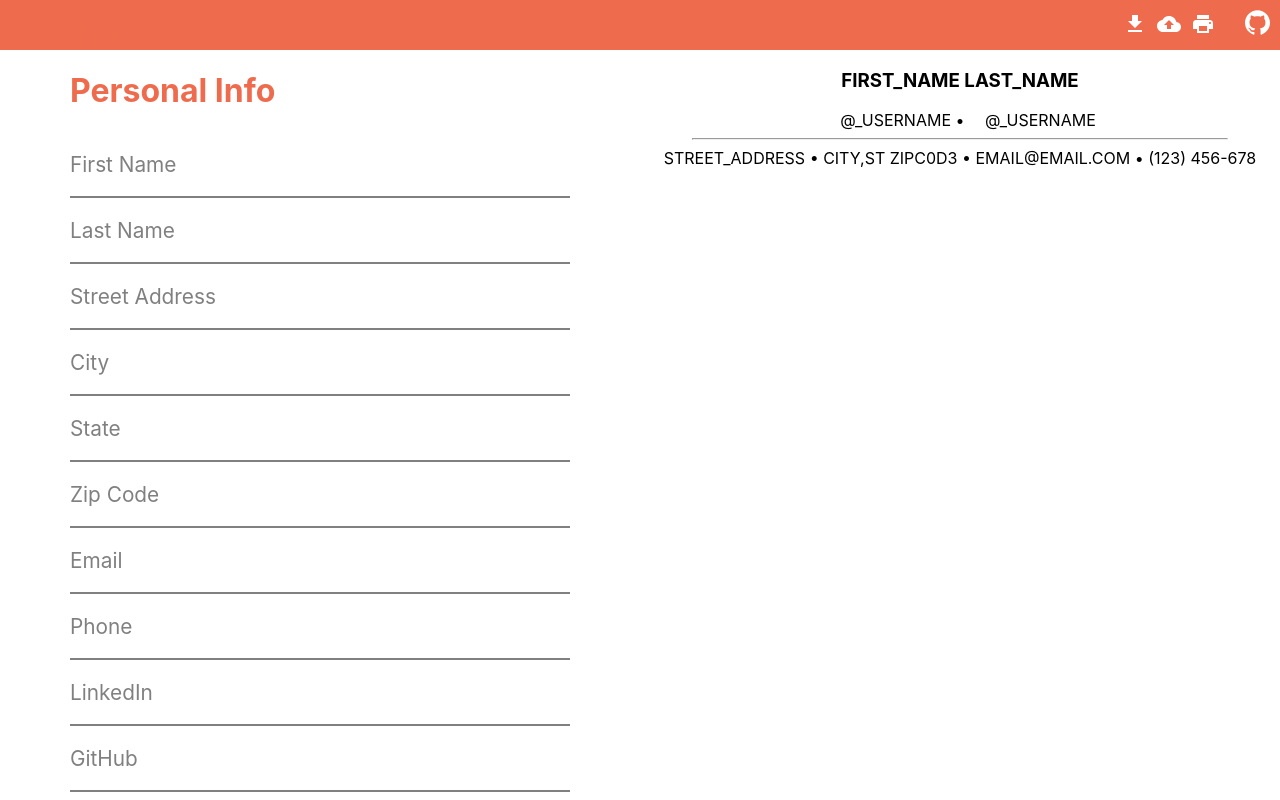
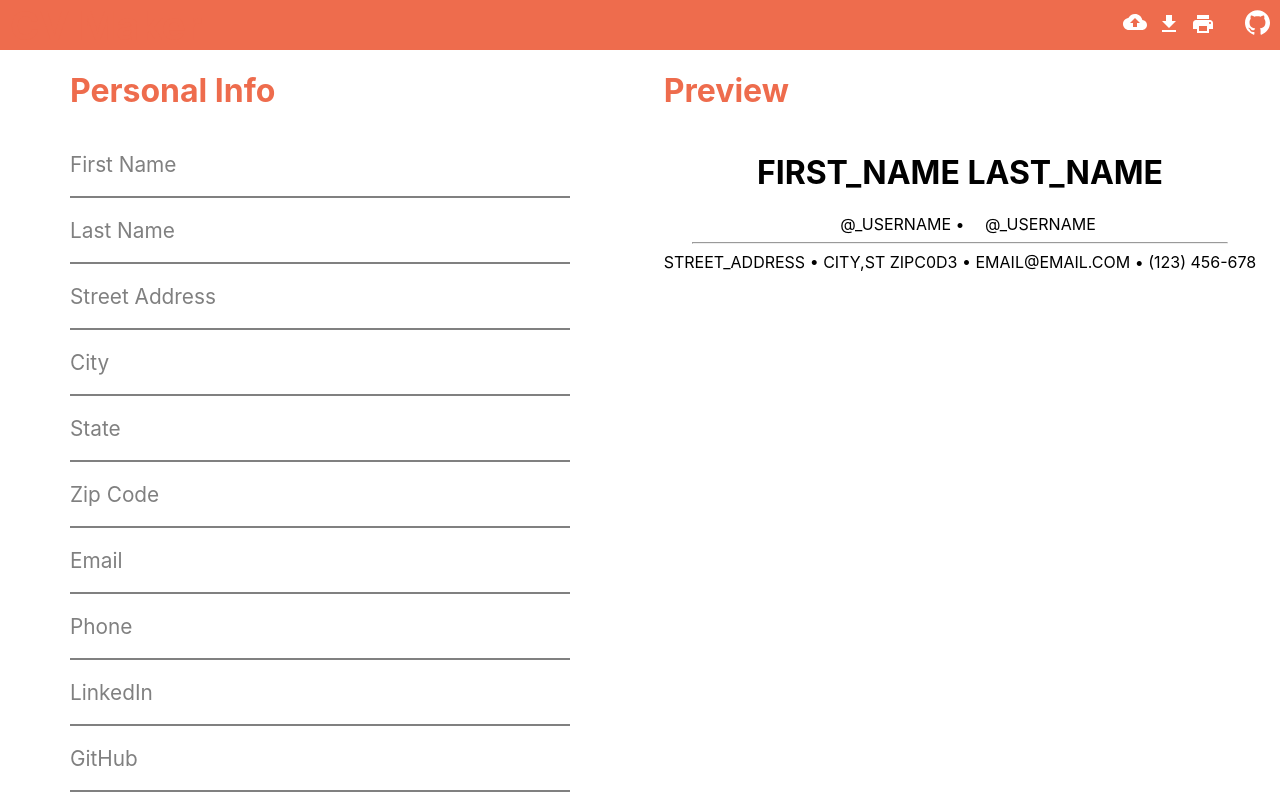
Before and after one commit to danmenjivar/cv-project, a React (Create React App) app: page / in a window 1280 px wide. Shown: the top 800 px of the page. Built offline with nearby package versions, Linux system fonts and the light colour scheme; some icons are missing; the HTML template or start-up script is replaced by a standard one.

Commit message:
Pretty date printing

```diff
--- a/src/App.js
+++ b/src/App.js
@@ -3,11 +3,11 @@ import Nav from "./components/Nav";
 import PersonalInfo from "./components/PersonalInfo";
 import EdInfo from "./components/EdInfo";
 import EmployInfo from "./components/EmployInfo";
-import TechExp from "./components/TechExp";
+import TechInfo from "./components/TechInfo";
 import CVPreview from "./components/CVPreview";
 import "./styles/App.css";
 import { useReactToPrint } from "react-to-print";
-import FileSaver, { saveAs } from "file-saver";
+import FileSaver from "file-saver";
 
 // Note: color palette https://coolors.co/ee6c4d-f38d68-662c91-17a398-33312e
 function App() {
@@ -102,30 +102,38 @@ function App() {
     setEmpInfo(copyOfState);
   };
 
-  const handleProjInfoChange = (formNumber, fieldName, fieldValue) => {
+  const handleProjInfoChange = (formId, fieldName, fieldValue) => {
     let copyOfState = [...projs];
-    const elemChange = copyOfState[formNumber - 1];
-    elemChange[fieldName] = fieldValue;
+    const indexOfElemChanged = copyOfState.findIndex(
+      (elem) => elem.id === formId
+    );
+    copyOfState[indexOfElemChanged][fieldName] = fieldValue;
     setProjs(copyOfState);
   };
 
-  const handleLangInfoChange = (formNumber, fieldName, fieldValue) => {
+  const handleLangInfoChange = (formId, fieldName, fieldValue) => {
     let copyOfState = [...langs];
-    const elemChange = copyOfState[formNumber - 1];
-    elemChange[fieldName] = fieldValue;
+    const indexOfElemChanged = copyOfState.findIndex(
+      (elem) => elem.id === formId
+    );
+    copyOfState[indexOfElemChanged][fieldName] = fieldValue;
     setLangs(copyOfState);
   };
 
-  const handleToolInfoChange = (formNumber, fieldName, fieldValue) => {
+  const handleToolInfoChange = (formId, fieldName, fieldValue) => {
     let copyOfState = [...tools];
-    const elemChange = copyOfState[formNumber - 1];
-    elemChange[fieldName] = fieldValue;
+    const indexOfElemChanged = copyOfState.findIndex(
+      (elem) => elem.id === formId
+    );
+    copyOfState[indexOfElemChanged][fieldName] = fieldValue;
     setTools(copyOfState);
   };
 
   const downloadJSONHandler = () => {
     const cvObj = {
+      cv_version: "0.1",
       personal: personalInfo,
+      ed: edInfo,
       emp: empInfo,
       projs: projs,
       langs: langs,
@@ -134,15 +142,43 @@ function App() {
     const cvData = new Blob([JSON.stringify(cvObj)], {
       type: "application/json;charset=utf-8",
     });
-    FileSaver.saveAs(cvData, "cv-data.json");
+    const saveFileAs = `cv-data-${new Date()}.json`;
+    FileSaver.saveAs(cvData, saveFileAs);
   };
 
-  const loadJSONHandler = () => {};
+  const loadJSONHandler = (file) => {
+    const reader = new FileReader();
+    reader.onload = (e) => {
+      let fileData = e.target.result;
+      loadJSON(fileData);
+    };
+
+    reader.readAsText(file);
+  };
+
+  const loadJSON = (fileData) => {
+    let cvData = JSON.parse(fileData);
+    // sanity check if JSON uploaded is a CV
+    if (cvData.cv_version) {
+      setPersonalInfo(cvData.personal);
+      setEdInfo(cvData.ed);
+      setEmpInfo(cvData.emp);
+      setProjs(cvData.projs);
+      setTools(cvData.tools);
+      setLangs(cvData.langs);
+    } else {
+      console.error("Invalid File Type");
+    }
+  };
 
   // JSX render
   return (
     <div className="App">
-      <Nav downloadHandler={downloadJSONHandler} printHandler={handlePrint} />
+      <Nav
+        downloadHandler={downloadJSONHandler}
+        printHandler={handlePrint}
+        handleJSONUpload={loadJSONHandler}
+      />
       <div className="Form">
         <PersonalInfo handleChange={handleChange} />
         <EdInfo
@@ -155,7 +191,7 @@ function App() {
           empChildren={empInfo}
           setEmpChildren={setEmpInfo}
         />
-        <TechExp
+        <TechInfo
           handleChange={handleChange}
           projs={projs}
           setProjs={setProjs}
@@ -164,8 +200,9 @@ function App() {
           tools={tools}
           setTools={setTools}
         />
-        <input type="file" name="" id="" />
       </div>
+      <div>
+        <h1>Preview</h1>
         <CVPreview
           ref={previewRef}
           className="column"
@@ -175,6 +212,7 @@ function App() {
           techInfo={{ projs, langs, tools }}
         />
       </div>
+    </div>
   );
 }
 
--- a/src/components/CVPreview.js
+++ b/src/components/CVPreview.js
@@ -9,6 +9,52 @@ export default class CVPreview extends Component {
     const expInfo = this.props.expInfo;
     const techInfo = this.props.techInfo;
 
+    function dateFormatter(htmlDate) {
+      const datePattern = /\d{4}-\d{2}-\d{2}/;
+      if (!datePattern.test(htmlDate)) {
+        return;
+      }
+
+      let [year, month, day] = htmlDate.split("-");
+
+      // strip leading zeroes
+      const zeroPattern = /^0/g;
+      month = month.replaceAll(zeroPattern, "");
+      day = day.replaceAll(zeroPattern, "");
+
+      const getMonth = (month) => {
+        switch (month) {
+          case "1":
+            return "January";
+          case "2":
+            return "February";
+          case "3":
+            return "March";
+          case "4":
+            return "April";
+          case "5":
+            return "May";
+          case "6":
+            return "June";
+          case "7":
+            return "July";
+          case "8":
+            return "August";
+          case "9":
+            return "September";
+          case "10":
+            return "October";
+          case "11":
+            return "November";
+          case "12":
+            return "December";
+          default:
+            return "BAD_MONTH";
+        }
+      };
+      return `${getMonth(month)} ${day}, ${year}`;
+    }
+
     function isTechExp() {
       return (
         techInfo.projs.length > 0 ||
@@ -19,9 +65,9 @@ export default class CVPreview extends Component {
 
     return (
       <div className="CVPreview">
-        <h3>
+        <h1 style={{ color: "black" }}>
           {personalInfo.firstName} {personalInfo.lastName}
-        </h3>
+        </h1>
         <div className="socials">
           <Linkedin />@{personalInfo.linkedIn}
           {" \u2022 "}
@@ -46,7 +92,7 @@ export default class CVPreview extends Component {
                 {ed.city}, {ed.state}
               </div>
               <div className="row2-col1">{ed.degreeOfStudy}</div>
-              <div className="row2-col2">{ed.gradDate}</div>
+              <div className="row2-col2">{dateFormatter(ed.gradDate)}</div>
               <div className="row3">{ed.relStudy}</div>
             </div>
           );
@@ -61,7 +107,7 @@ export default class CVPreview extends Component {
               </div>
               <div className="row2-col1">{exp.positionTitle}</div>
               <div className="row2-col2">
-                {exp.startDate}-{exp.endDate}
+                {dateFormatter(exp.startDate)}-{dateFormatter(exp.endDate)}
               </div>
               <div className="row3">{exp.resp}</div>
             </div>
--- a/src/components/Nav.js
+++ b/src/components/Nav.js
@@ -9,14 +9,28 @@ export default function Nav(props) {
     <div className="Nav">
       <h1>CV Maker</h1>
       <span className="end">
-        <button className="icon-button" onClick={props.downloadHandler}>
-          {/* Download Button */}
+        <label htmlFor="file-upload" className="icon-button">
+          <input
+            type="file"
+            name="file-ipload"
+            id="file-upload"
+            accept=".json"
+            onChange={(e) => props.handleJSONUpload(e.target.files[0])}
+          />
+          <CloudUploadIcon />
+        </label>
+        <button
+          className="icon-button"
+          onClick={props.downloadHandler}
+          title="Download CV"
+        >
           <GetAppIcon />
         </button>
-        <button className="icon-button">
-          <CloudUploadIcon />
-        </button>
-        <button className="icon-button" onClick={props.printHandler}>
+        <button
+          className="icon-button"
+          onClick={props.printHandler}
+          title="Print CV"
+        >
           <PrintIcon />
         </button>
         <a
```
Lines whose indentation alone changed are shown as unchanged.
